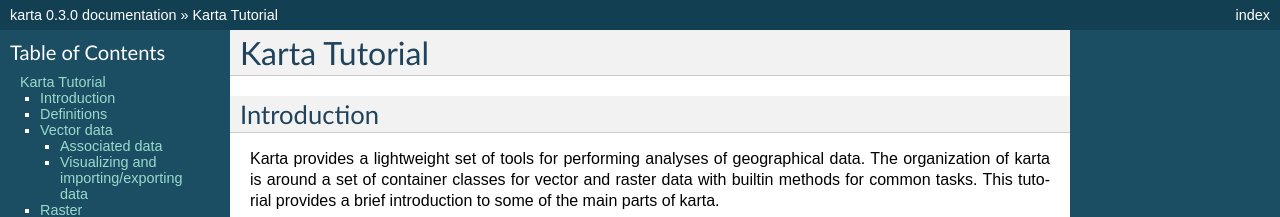
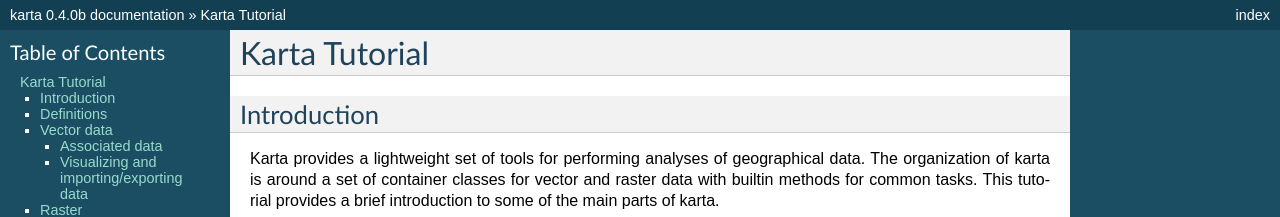
Before and after one commit to fortyninemaps/karta, a Sphinx documentation site: the page built from doc/source/tutorial.rst, in a window 1280 px wide and 900 px high. Shown: the top 217 px of the window. Built offline with Sphinx 7.4.7, drawn with Linux system fonts in a browser that asks for light colours; some of the changed text lies outside the part shown.

Commit message:
bump version to 0.4-beta

```diff
--- a/doc/source/conf.py
+++ b/doc/source/conf.py
@@ -48,9 +48,9 @@
 # built documents.
 #
 # The short X.Y version.
-version = '0.3'
+version = '0.4'
 # The full version, including alpha/beta/rc tags.
-release = '0.3.0'
+release = '0.4.0b'
 
 # The language for content autogenerated by Sphinx. Refer to documentation
 # for a list of supported languages.
--- a/karta/__init__.py
+++ b/karta/__init__.py
@@ -3,7 +3,7 @@
 geospatial data.
 """
 
-__version__ = 0.3
+__version__ = 0.4
 __all__ = ["vector", "raster", "crs"]
 
 from . import vector
--- a/setup.py
+++ b/setup.py
@@ -2,6 +2,8 @@
 from distutils.core import setup
 from distutils.extension import Extension
 import numpy
+
+VERSION = "0.4.0b"
 
 try:
     from Cython.Build import cythonize
@@ -38,7 +40,7 @@
 
 setup(
     name = "karta",
-    version = "0.3.0",
+    version = VERSION,
     author = "Nat Wilson",
     author_email = "njwilson23@gmail.com",
     packages = ["karta", "karta.vector", "karta.raster"],
```
